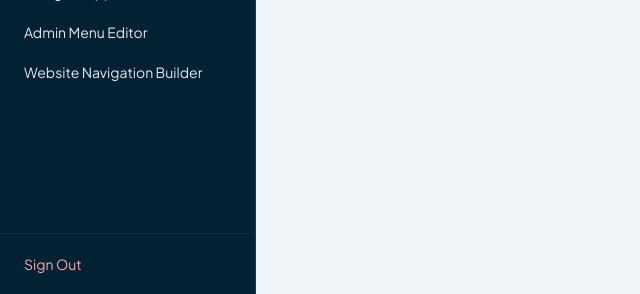
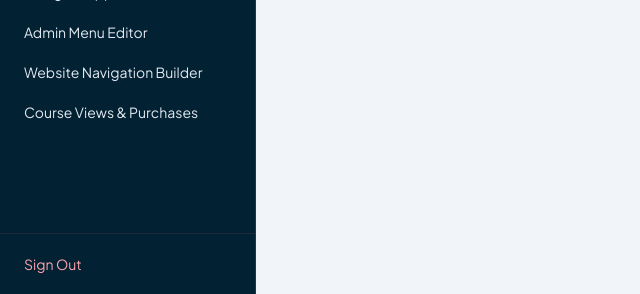
Before and after one commit to aec-lms/alom-s-english-center-lms-laravel, a Laravel app: template laravel/resources/views/admin/audit/index.blade.php in a window 1280 px wide. Shown: the part 506-800 px from the top of the page, without its empty margins (0-640 px from the left). Run offline with Laravel 12, Linux system fonts and the light colour scheme; a user stored in the database is signed in; tables that the repository leaves empty hold one stand-in row (values such as "Sample post"); the template is opened without the code that fills it: most values are stand-ins (such as "Sample title", 1, 10 or a date in 2020); data that the repository does not hold is empty; some libraries are stand-ins or nearby versions.

Commit message:
Add course social proof settings to admin navigation

```diff
--- a/laravel/resources/views/layouts/admin.blade.php
+++ b/laravel/resources/views/layouts/admin.blade.php
@@ -127,6 +127,7 @@
             @can('core.settings.manage')
                 <a href="{{ route('admin.menu-editor.index') }}" class="block px-3 py-2 rounded-lg hover:bg-white/10 transition-colors">Admin Menu Editor</a>
                 <a href="{{ route('admin.site-navigation.index') }}" class="block px-3 py-2 rounded-lg hover:bg-white/10 transition-colors">Website Navigation Builder</a>
+                <a href="{{ route('admin.course-social-proof.edit') }}" class="block px-3 py-2 rounded-lg hover:bg-white/10 transition-colors">Course Views &amp; Purchases</a>
             @endcan
 
             @if (!empty($pluginAdminMenu))
```
